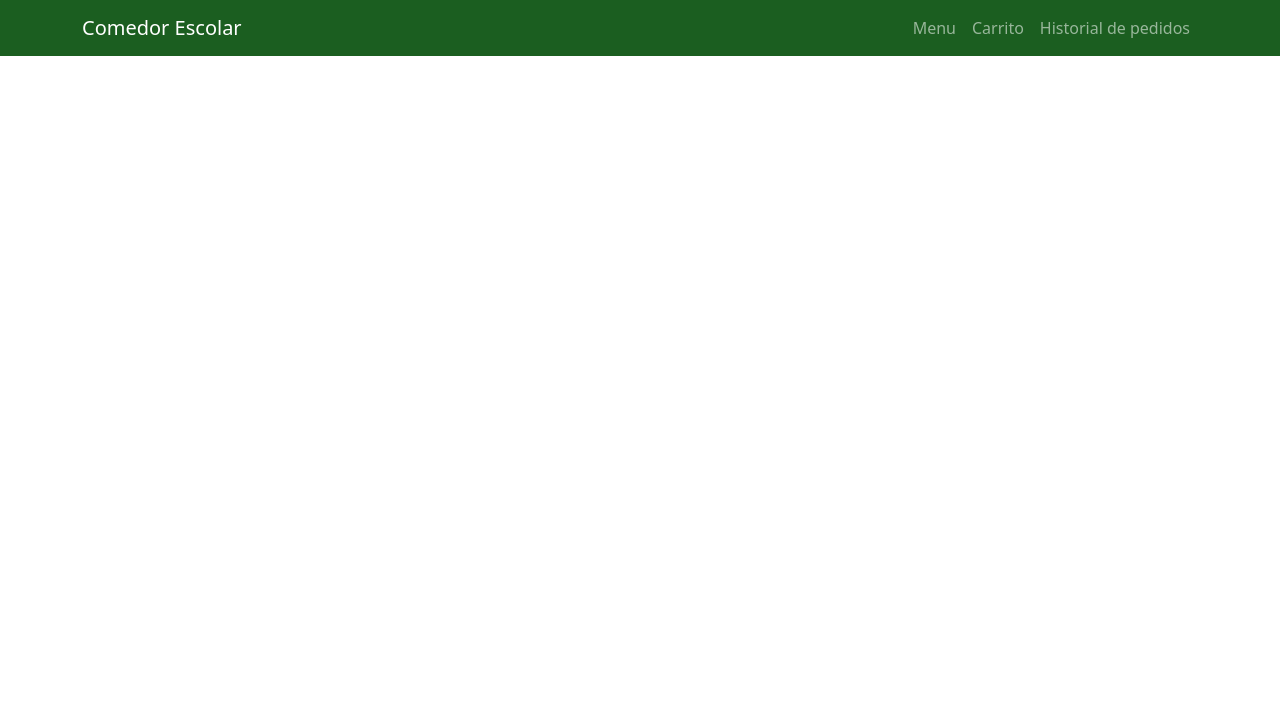
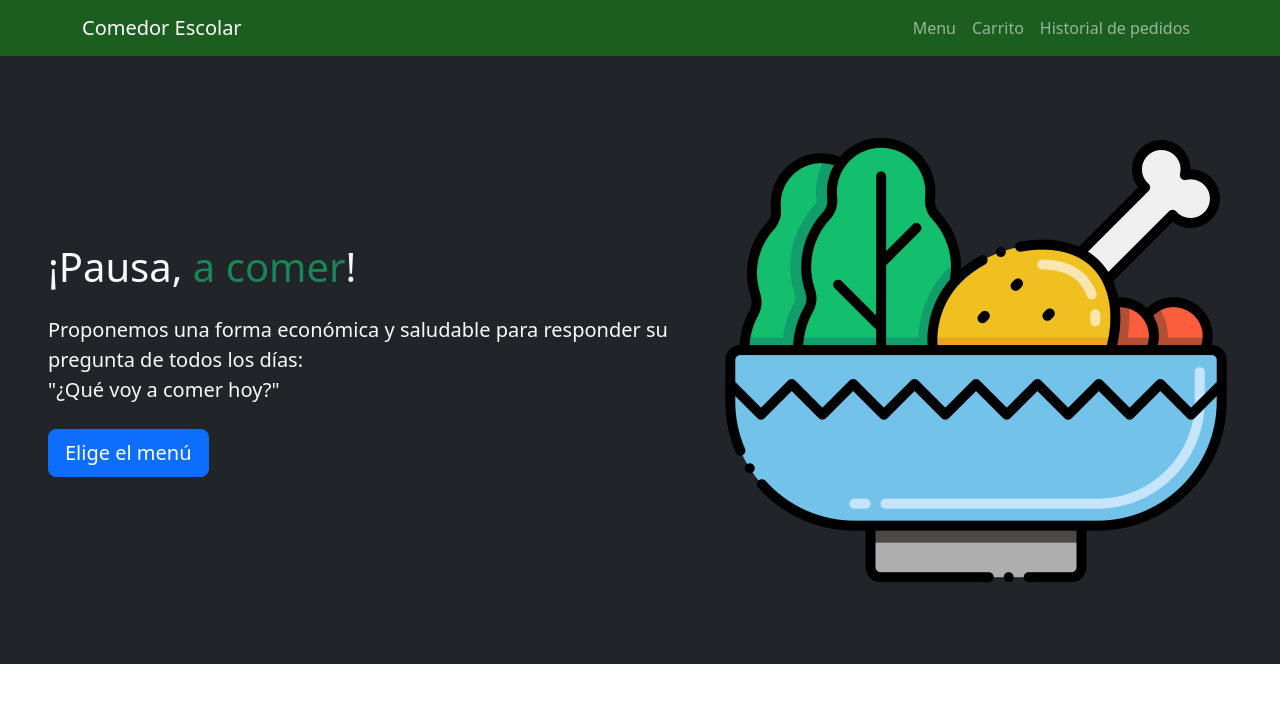
Before and after one commit to ORT-FIS-2023S1/obligatorio-mazzini, a website with bundled scripts: page src/interface/index.html in a window 1280 px wide. Built offline with nearby package versions, Linux system fonts and the light colour scheme.

Commit message:
Showcase de tab homepage listo

```diff
--- a/src/interface/index.html
+++ b/src/interface/index.html
@@ -36,7 +36,22 @@
   <!-- /NAVBAR -->
 
   <!-- TABS -->
-
+  <section class="bg-dark text-light p-5 text-center text-sm-start">
+    <div class="conatiner">
+      <div class="d-sm-flex align-items-center justify-content-between"> <!-- Alinea dos cosas; El sm hace que pase a ser un flex box a partir del sm breakpoint -->
+        <div>
+          <h1>¡Pausa, <span class="text-success">a comer</span>!</h1>
+          <p class="lead my-4"> <!-- Clase lead agranda un poco el texto -->
+            Proponemos una forma económica y saludable para responder su pregunta de todos los días:
+            <br>
+            "¿Qué voy a comer hoy?"
+          </p>
+          <button class="btn btn-primary btn-lg">Elige el menú</button>
+        </div>
+        <img class="img-fluid w-50 d-none d-sm-block"  src="images/menuImg1.png" alt=""> <!-- img-fluid deja la imagen dentro del container -->
+      </div>
+    </div>
+  </section>
   <!-- /TABS -->
 
   <script src="https://cdn.jsdelivr.net/npm/bootstrap@5.2.3/dist/js/bootstrap.bundle.min.js"
```
Also changed, not shown: src/interface/images/menuImg1.png (added).
